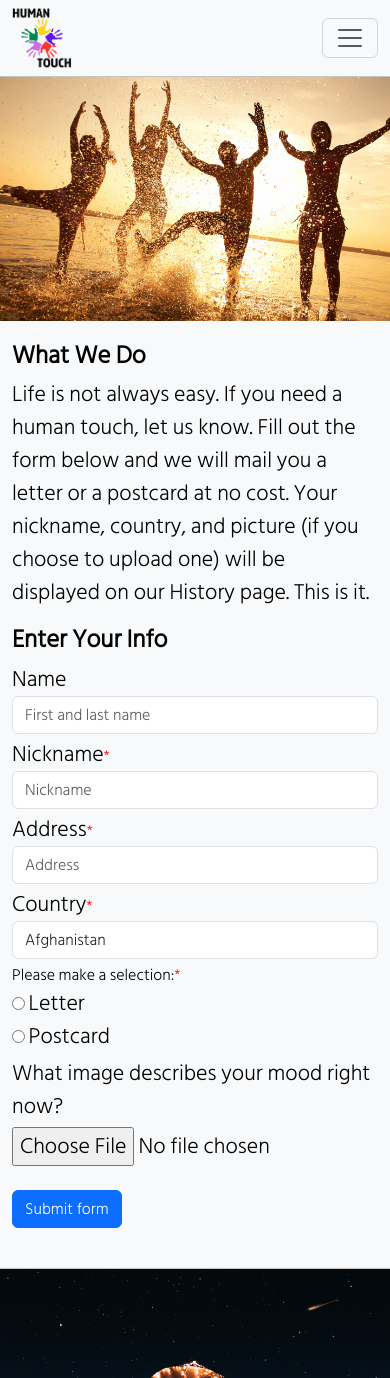
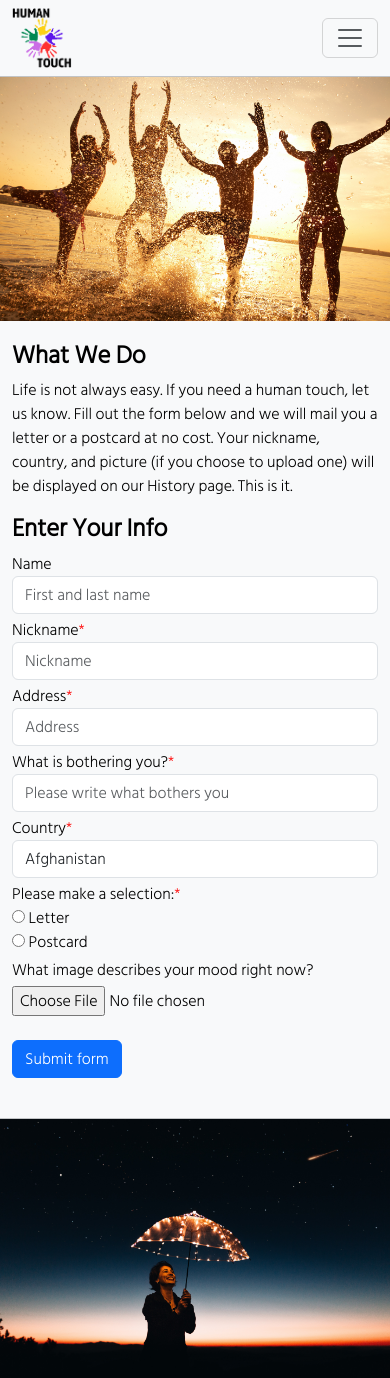
Before and after one commit to franik7/humantouch, a PHP site: page / in a window 390 px wide; the page is wider, and only the part inside the window is pictured. Shown: the top 1378 px of that part. Run offline with PHP 8.4, Linux system fonts and the light colour scheme.

Commit message:
Add files via upload

```diff
--- a/assets/style.css
+++ b/assets/style.css
@@ -11,7 +11,7 @@ body {
 label,
 input,
 p {
-	font-size: 22px;
+	font-size: 16px;
 }
 
 table {
@@ -92,6 +92,14 @@ font-size: 20px;
 		height: 100%;
 	}
 
+	.half-right{
+		object-fit: contain;
+		padding-top: 0%;
+		display: flex;
+		flex-direction: column;
+		height: 100%;
+	}
+
 	.half-left{
 		padding-top:10px;
 	}
--- a/index.php
+++ b/index.php
@@ -1,4 +1,5 @@
 <html lang="en">
+<!-- Head -->
 
 <head>
 	<meta charset="utf-8">
@@ -11,18 +12,22 @@
 	<link rel="preconnect" href="https://fonts.googleapis.com">
 	<link rel="preconnect" href="https://fonts.gstatic.com" crossorigin>
 	<link href="https://fonts.googleapis.com/css2?family=Hind+Siliguri:wght@300&display=swap" rel="stylesheet">
-
 </head>
 
+<!-- End of Head -->
+
+<!-- Nav Section Partial -->
 <?php require_once('assets/partials/nav.php');?>
-<hr class = "midsectionhr">
+<hr class="midsectionhr">
+
+<!-- Nav Section Partial End -->
+
+
+<!-- Start of Top Section /Image + Form/  -->
 
 <body>
 	<div class="container-fluid ">
-
 		<div class="row info order">
-
-
 			<br>
 			<div class="col-lg-6 half-left">
 				<form action="assets/process.php" method="post" enctype="multipart/form-data" class="needs-validation" novalidate>
@@ -30,7 +35,6 @@
 						<div class="col mb-1 ">
 							<h2><b>What We Do</b></h2>
 							<p>Life is not always easy. If you need a human touch, let us know. Fill out the form below and we will mail you a letter or a postcard at no cost. Your nickname, country, and picture (if you choose to upload one) will be displayed on our History page. This is it.</p>
-
 							<h2><b>Enter Your Info</b></h2>
 							<label for="validationCustom01">Name</label>
 							<input type="text" name="name" class="form-control" id="validationCustom01" placeholder="First and last name" value="">
@@ -48,10 +52,8 @@
 								Please provide your nickname
 							</div>
 						</div>
-
 					</div>
 					<div class="form-row">
-
 						<div class="col mb-1">
 							<label for="validationCustom03">Address</label><span style="color: red !important; display: inline; float: none;">*</span>
 							<input type="text" name="address" class="form-control" id="validationCustom03" placeholder="Address" required>
@@ -59,9 +61,16 @@
 								Please provide your address
 							</div>
 						</div>
+						<div class="col mb-1">
+							<label for="validationCustom03">What is bothering you?</label><span style="color: red !important; display: inline; float: none;">*</span>
+							<input type="text" name="question" maxlength="200" class="form-control" id="validationCustom03" placeholder="Please write what bothers you" required>
+							<div class="invalid-feedback">
+								Please write what bothers you
+							</div>
+						</div>
+
 
 						<?php require_once('assets/partials/country.php');?>
-
 
 
 					</div>
@@ -83,91 +92,57 @@
 					<br>
 					<button class="btn btn-primary" type="submit">Submit form</button>
 				</form>
-
-
-
-				<!--
-
-				Your name:
-				<input type="text" name="name" placeholder="John Smith">
-				<br><br>
-				Your address:
-				<input type="text" name="address" placeholder="John Smith">
-				<br><br>
-				What would you like to recieve?
-				<br>
-				<label>
-					<input type="radio" name="letterorcard" value="Letter"> Letter
-				</label>
-				<br>
-
-				<label>
-					<input type="radio" name="letterorcard" value="Postcard"> Postcard
-				</label>
-				<br>
-
-				<br>
-				<label>
-					<input type="file" name="pic">
-				</label>
-				<br><br>
-				<input type="submit" value="Submit">
--->
-
-
-
 			</div>
 			<div class="col-lg-6 g-0 half-right">
 				<img src=assets/img/banner.jpg>
 			</div>
+		</div>
+	</div>
+	<hr class="midsectionhr">
+	<!-- End of Top Section /Image + Form/  -->
 
-		</div>
 
-	</div>
-<hr class = "midsectionhr">
-<!-- start of middle section -->
+	<!-- Start of Middle Section / Image + Text -->
 	<div class="container-fluid">
 		<div class="row info">
 			<div class="col-lg-5 g-0 half-left-middle">
-	  <img src = "assets/img/image1.jpg">
+				<img src="assets/img/image1.jpg">
 			</div>
 			<div class="col-lg-1">
-
 			</div>
-
 			<div class="col-lg-6 half-right-middle">
 				<p>“The human touch is that little snippet of physical affection that brings a bit of comfort, support, and kindness. It doesn’t take much from the one who gives it, but can make a huge difference in the one who receives it.” </p>
 			</div>
 		</div>
+	</div>
+	<hr class="midsectionhr">
+	<!-- End of Middle Section / Image + Text -->
 
-	</div>
-<!-- end of middle section -->
-<hr class = "midsectionhr">
-<!-- start of bottom section -->
+
+	<!-- Start of Bottom Section / Image + Text -->
 	<div class="container-fluid">
 		<div class="row info order">
-
-
 			<div class="col-lg-5 half-right-middle">
 				<p>“During bad circumstances, which is the human inheritance, you must decide not to be reduced. You have your humanity, and you must not allow anything to reduce that. We are obliged to know we are global citizens. Disasters remind us we are world citizens, whether we like it or not.” </p>
 			</div>
 			<div class="col-lg-1">
-
 			</div>
 			<div class="col-lg-6 g-0 half-left-middle">
-	  <img src = "assets/img/image2.jpg">
+				<img src="assets/img/image2.jpg">
+			</div>
+		</div>
 	</div>
 
-		</div>
+	<!-- End of Bottom Section / Image + Text -->
 
-	</div>
-<!-- end of bottom section -->
-
-
-
+	<!-- Footer -->
 
 	<?php require_once('assets/partials/footer.php');?>
 	<script src="https://cdn.jsdelivr.net/npm/bootstrap@5.3.0-alpha1/dist/js/bootstrap.bundle.min.js" integrity="sha384-w76AqPfDkMBDXo30jS1Sgez6pr3x5MlQ1ZAGC+nuZB+EYdgRZgiwxhTBTkF7CXvN" crossorigin="anonymous"></script>
+
+	<!-- End of Footer -->
+
+	<!-- JS -->
 
 	<script>
 		// Example starter JavaScript for disabling form submissions if there are invalid fields
@@ -188,11 +163,9 @@
 				});
 			}, false);
 		})();
-
 	</script>
 
+	<!-- JS End -->
+
 </body>
-
-
-
 </html>
```
Lines whose indentation alone changed are shown as unchanged.
